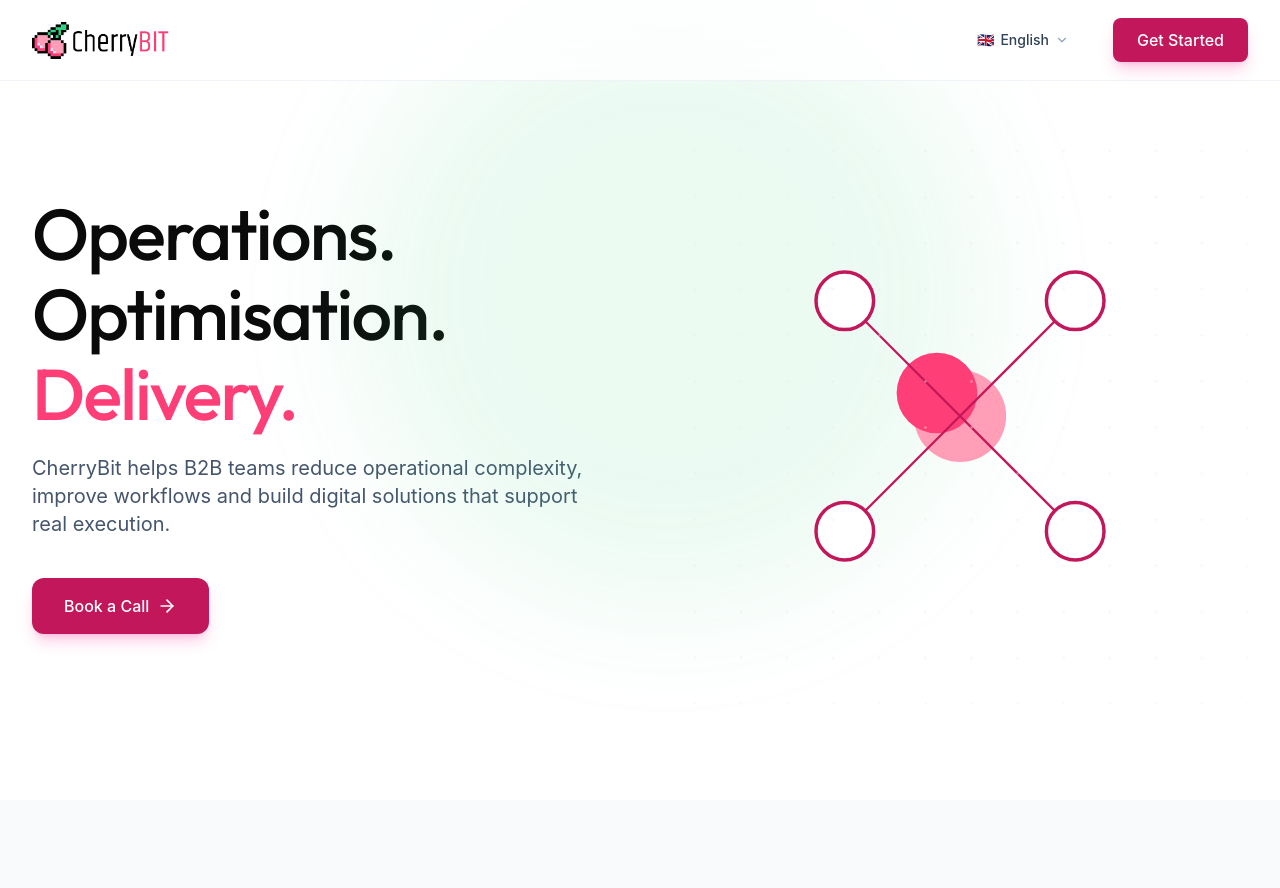
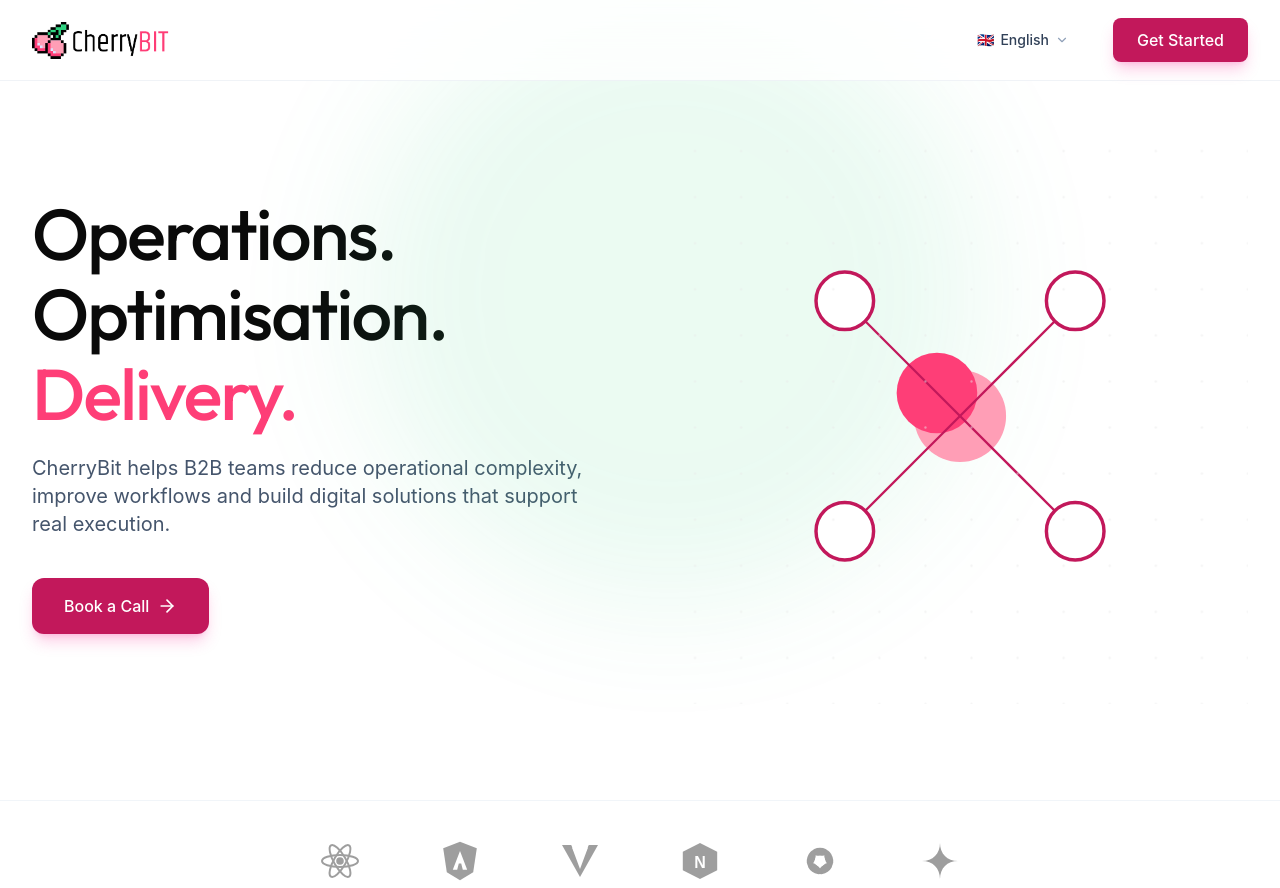
Before and after one commit to dacvetux/cherrybit-landing, a React (Vite) app: page / in a window 1280 px wide. Shown: the top 888 px of the page. Built offline with nearby package versions, Linux system fonts and the light colour scheme.

Commit message:
Add techical stack section.

```diff
--- a/src/app/App.tsx
+++ b/src/app/App.tsx
@@ -1,6 +1,7 @@
 import { LanguageProvider } from '../i18n/LanguageContext';
 import { Navbar } from './components/Navbar';
 import { Hero } from './components/Hero';
+import { TechCarousel } from './components/TechCarousel';
 import { ValueProposition } from './components/ValueProposition';
 import { Services } from './components/Services';
 import { WhyCherryBit } from './components/WhyCherryBit';
@@ -15,6 +16,7 @@
       <div className="min-h-screen bg-white">
         <Navbar />
         <Hero />
+        <TechCarousel />
         <ValueProposition />
         <Services />
         <WhyCherryBit />
--- /dev/null
+++ b/src/app/components/TechCarousel.tsx
@@ -0,0 +1,116 @@
+import {
+  Shield,
+  Award,
+  BarChart3,
+  Workflow,
+  Code2,
+  Settings,
+} from 'lucide-react';
+
+const ReactIcon = () => (
+  <svg
+    viewBox="0 0 100 100"
+    className="w-10 h-10"
+    fill="none"
+    stroke="currentColor"
+    strokeWidth="5"
+  >
+    <ellipse cx="50" cy="50" rx="45" ry="15" />
+    <ellipse cx="50" cy="50" rx="45" ry="15" transform="rotate(60 50 50)" />
+    <ellipse cx="50" cy="50" rx="45" ry="15" transform="rotate(120 50 50)" />
+    <circle cx="50" cy="50" r="7" fill="currentColor" />
+  </svg>
+);
+
+const AngularIcon = () => (
+  <svg viewBox="0 0 100 100" className="w-10 h-10" fill="currentColor">
+    <polygon points="50,2 92,18 83,78 50,98 17,78 8,18" />
+    <path d="M50,25 L68,72 H57 L53,56 H47 L43,72 H32 Z" fill="white" />
+  </svg>
+);
+
+const VueIcon = () => (
+  <svg viewBox="0 0 100 100" className="w-10 h-10" fill="currentColor">
+    <polygon points="50,90 5,10 28,10 50,58 72,10 95,10" />
+    <polygon points="50,70 30,16 44,16 50,40 56,16 70,16" fill="white" />
+  </svg>
+);
+
+const NodeIcon = () => (
+  <svg viewBox="0 0 100 100" className="w-10 h-10" fill="currentColor">
+    <polygon points="50,5 93,27 93,73 50,95 7,73 7,27" />
+    <text
+      x="50"
+      y="68"
+      textAnchor="middle"
+      fill="white"
+      fontSize="40"
+      fontFamily="sans-serif"
+      fontWeight="bold"
+    >
+      N
+    </text>
+  </svg>
+);
+
+const OpenAIIcon = () => (
+  <svg viewBox="0 0 100 100" className="w-10 h-10" fill="currentColor">
+    {[0, 1, 2, 3, 4].map((i) => (
+      <ellipse
+        key={i}
+        cx="50"
+        cy="27"
+        rx="20"
+        ry="10"
+        transform={`rotate(${i * 72} 50 50)`}
+      />
+    ))}
+    <circle cx="50" cy="50" r="13" fill="white" />
+  </svg>
+);
+
+const GeminiIcon = () => (
+  <svg viewBox="0 0 100 100" className="w-10 h-10" fill="currentColor">
+    <path d="M50,5 C50,32 68,50 95,50 C68,50 50,68 50,95 C50,68 32,50 5,50 C32,50 50,32 50,5 Z" />
+  </svg>
+);
+
+const ICONS = [
+  { name: 'React', icon: <ReactIcon /> },
+  { name: 'Angular', icon: <AngularIcon /> },
+  { name: 'Vue.js', icon: <VueIcon /> },
+  { name: 'Node.js', icon: <NodeIcon /> },
+  { name: 'OpenAI', icon: <OpenAIIcon /> },
+  { name: 'Gemini', icon: <GeminiIcon /> },
+  { name: 'ITIL', icon: <Shield className="w-10 h-10" /> },
+  { name: 'Prince2', icon: <Award className="w-10 h-10" /> },
+  { name: 'KPI / SLA', icon: <BarChart3 className="w-10 h-10" /> },
+  { name: 'Workflow Automation', icon: <Workflow className="w-10 h-10" /> },
+  { name: 'Custom Software', icon: <Code2 className="w-10 h-10" /> },
+  { name: 'Service Operations', icon: <Settings className="w-10 h-10" /> },
+];
+
+export function TechCarousel() {
+  return (
+    <section className="py-10 bg-white border-y border-slate-100">
+      <div className="max-w-3xl mx-auto px-6 lg:px-8">
+        <div className="flex flex-wrap justify-center gap-x-10 gap-y-6">
+          {ICONS.map((item, i) => (
+            <div
+              key={i}
+              className="flex flex-col items-center gap-2 text-slate-700
+                         opacity-[0.5] grayscale
+                         hover:opacity-100 hover:grayscale-0
+                         transition-all duration-300 cursor-default select-none w-[80px]"
+            >
+              {item.icon}
+              <span className="text-[11px] font-medium text-center whitespace-nowrap leading-tight">
+                {item.name}
+              </span>
+            </div>
+          ))}
+        </div>
+      </div>
+    </section>
+  );
+}
```
